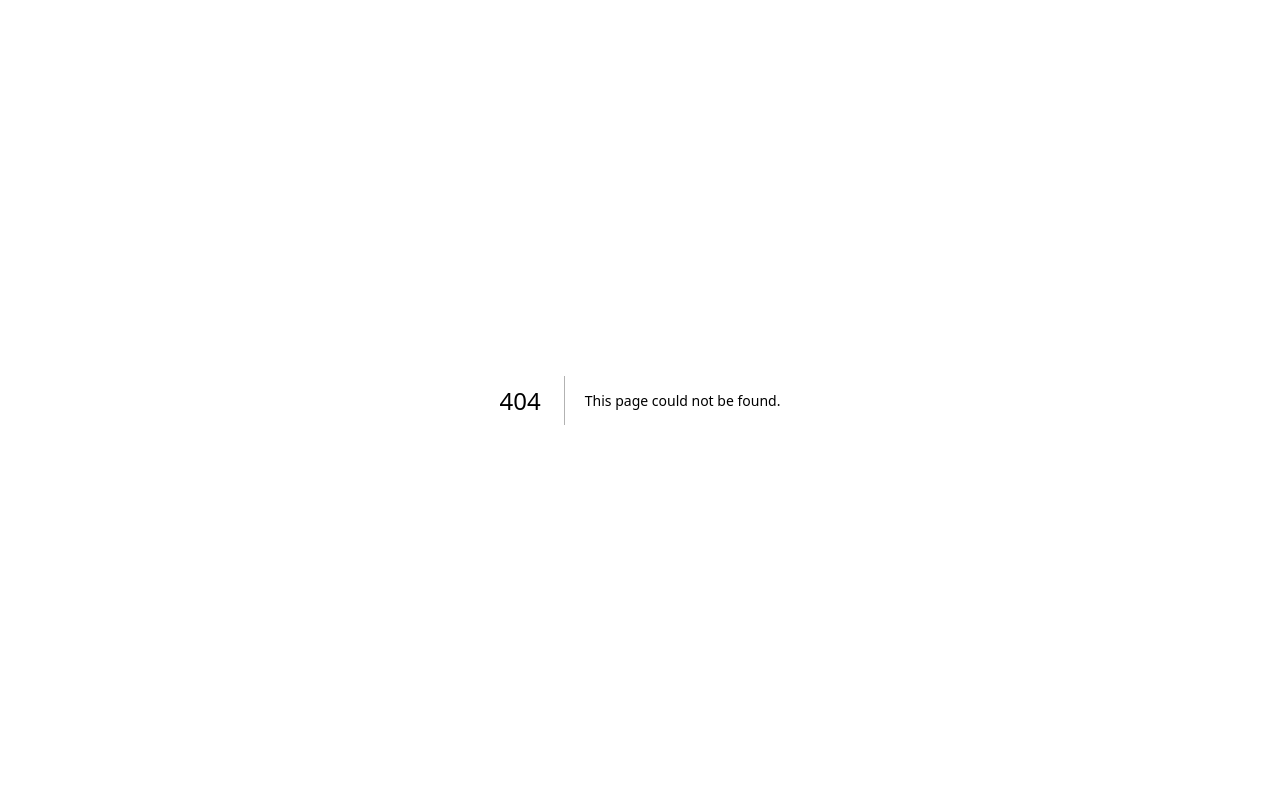
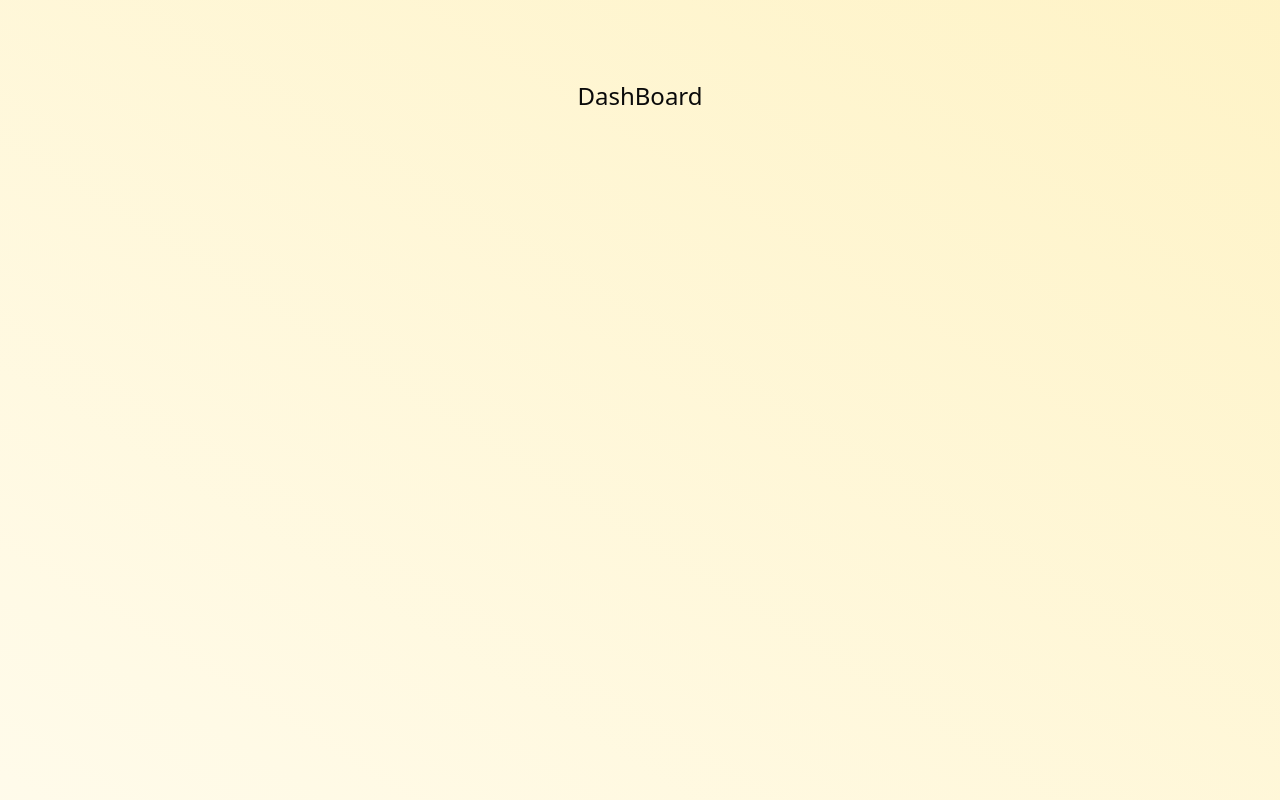
Before and after one commit to TanmayBansa1/saas-starter, a Next.js app: page /dashboard in a window 1280 px wide. Before the commit this address had no page. Built offline with nearby package versions, Linux system fonts and the light colour scheme.

Commit message:
added dashboard page

```diff
--- a/src/app/auth/[type]/page.tsx
+++ b/src/app/auth/[type]/page.tsx
@@ -7,7 +7,7 @@ import React from 'react'
 
 const AuthPage = () => {
     const params = useParams();
-    const type = params?.type as "sign-in" | "sign-up";
+    const type = params?.type as "sign-in" | "sign-up" | "sync";
     const router = useRouter();
     return (
         <AuthModal isOpen={true} onClose={()=>{
@@ -15,7 +15,5 @@ const AuthPage = () => {
         }} defaultView={type}>
         </AuthModal>
     )
-
 }
-
 export default AuthPage
--- /dev/null
+++ b/src/app/dashboard/page.tsx
@@ -0,0 +1,16 @@
+import { UserButton } from '@clerk/nextjs'
+import React from 'react'
+
+const Dashboard = () => {
+    return (
+        <div className='min-h-screen w-full bg-gradient-to-bl from-amber-100 to-amber-50'>
+            <div className='flex items-center justify-evenly pt-20'>
+
+                <h1 className='text-2xl'> DashBoard </h1>
+                <UserButton></UserButton>
+            </div>
+        </div>
+    )
+}
+
+export default Dashboard
--- a/src/app/layout.tsx
+++ b/src/app/layout.tsx
@@ -4,6 +4,7 @@ import {
 } from '@clerk/nextjs'
 import { Geist, Geist_Mono } from 'next/font/google'
 import '@/styles/globals.css'
+import { Toaster } from 'sonner'
 
 const geistSans = Geist({
   variable: '--font-geist-sans',
@@ -30,6 +31,8 @@ export default function RootLayout({
       <html lang="en">
         <body className={`${geistSans.variable} ${geistMono.variable} antialiased`}>
           {children}
+          <Toaster />
+
         </body>
       </html>
     </ClerkProvider>
```
